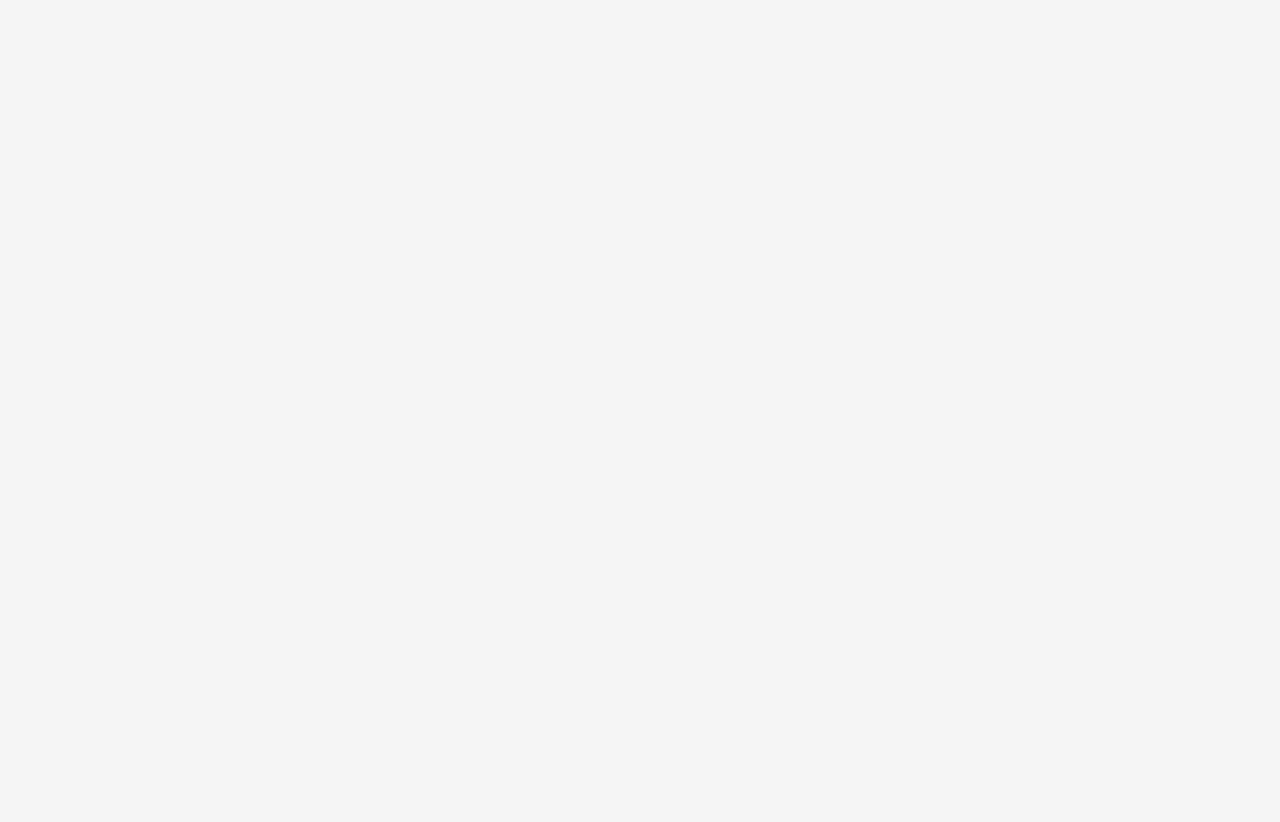
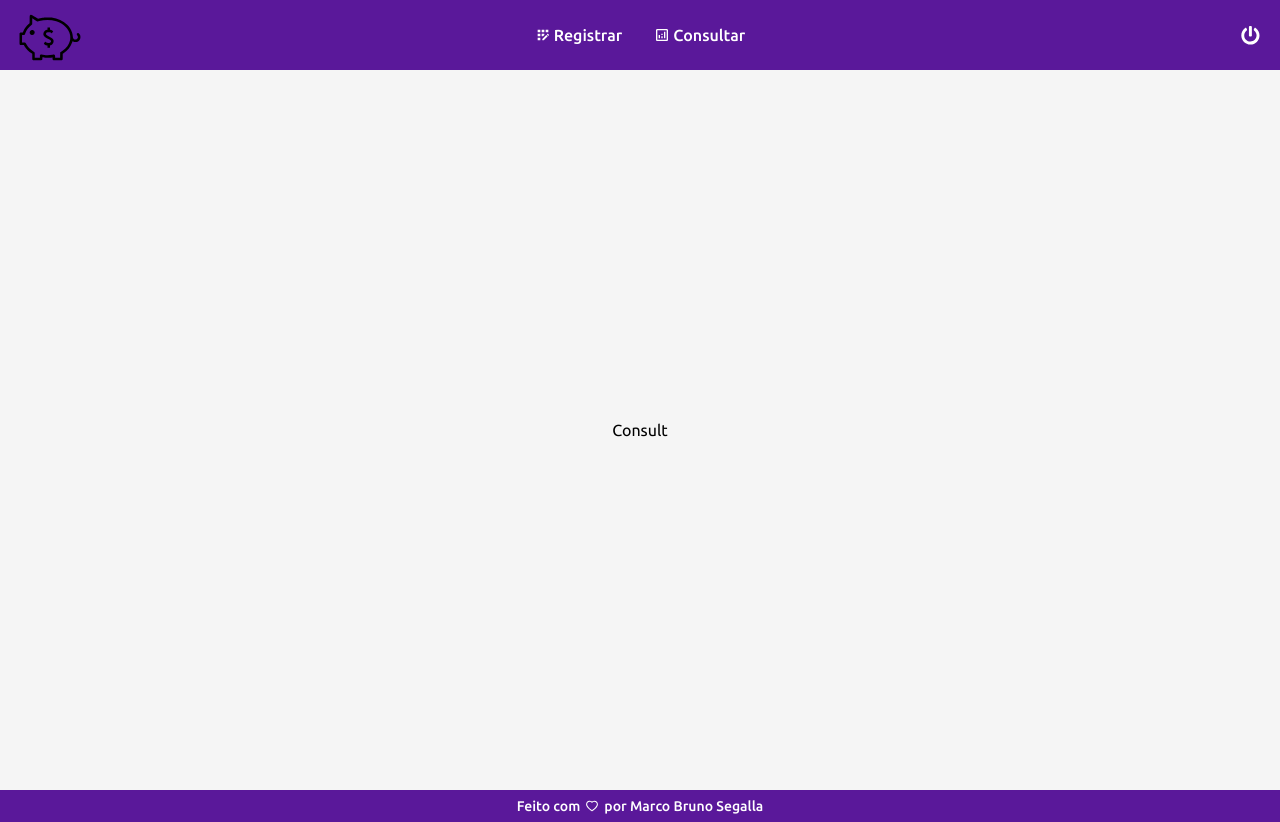
Before and after one commit to mbsegalla/financial-control, a React (Vite) app: page /consult in a window 1280 px wide. Before the commit the page ends 800 px from the top, so only its background shows below. Built offline with nearby package versions, Linux system fonts and the light colour scheme.

Commit message:
Adicionando pagina de Consulta

```diff
--- a/src/components/Header/components/Navbar/index.tsx
+++ b/src/components/Header/components/Navbar/index.tsx
@@ -10,11 +10,11 @@ const Navbar: React.FC = () => {
       <Ul>
         <Li>
           <MdOutlineAppRegistration />
-          <a href="#">Registrar</a>
+          <a href="register">Registrar</a>
         </Li>
         <Li>
           <MdOutlineAnalytics />
-          <a href="#">Consultar</a>
+          <a href="/consult">Consultar</a>
         </Li>
       </Ul>
     </nav>
--- /dev/null
+++ b/src/pages/Consult/index.tsx
@@ -0,0 +1,7 @@
+import React from 'react'
+
+const Consult: React.FC = () => {
+  return <div>Consult</div>
+}
+
+export default Consult
--- a/src/routes.tsx
+++ b/src/routes.tsx
@@ -4,6 +4,7 @@ import { BrowserRouter, Switch } from 'react-router-dom'
 import RouteWithLayout from './components/RouteWithLayout'
 import DefaultLayout from './layout/DefaultLayout'
 import MainLayout from './layout/MainLayout'
+import Consult from './pages/Consult'
 import Login from './pages/Login'
 import Register from './pages/Register'
 
@@ -13,6 +14,7 @@ const Routes: React.FC = () => {
       <Switch>
         <RouteWithLayout path="/" exact component={Login} layout={DefaultLayout} />
         <RouteWithLayout path="/register" component={Register} layout={MainLayout} />
+        <RouteWithLayout path="/consult" component={Consult} layout={MainLayout} />
       </Switch>
     </BrowserRouter>
   )
```
